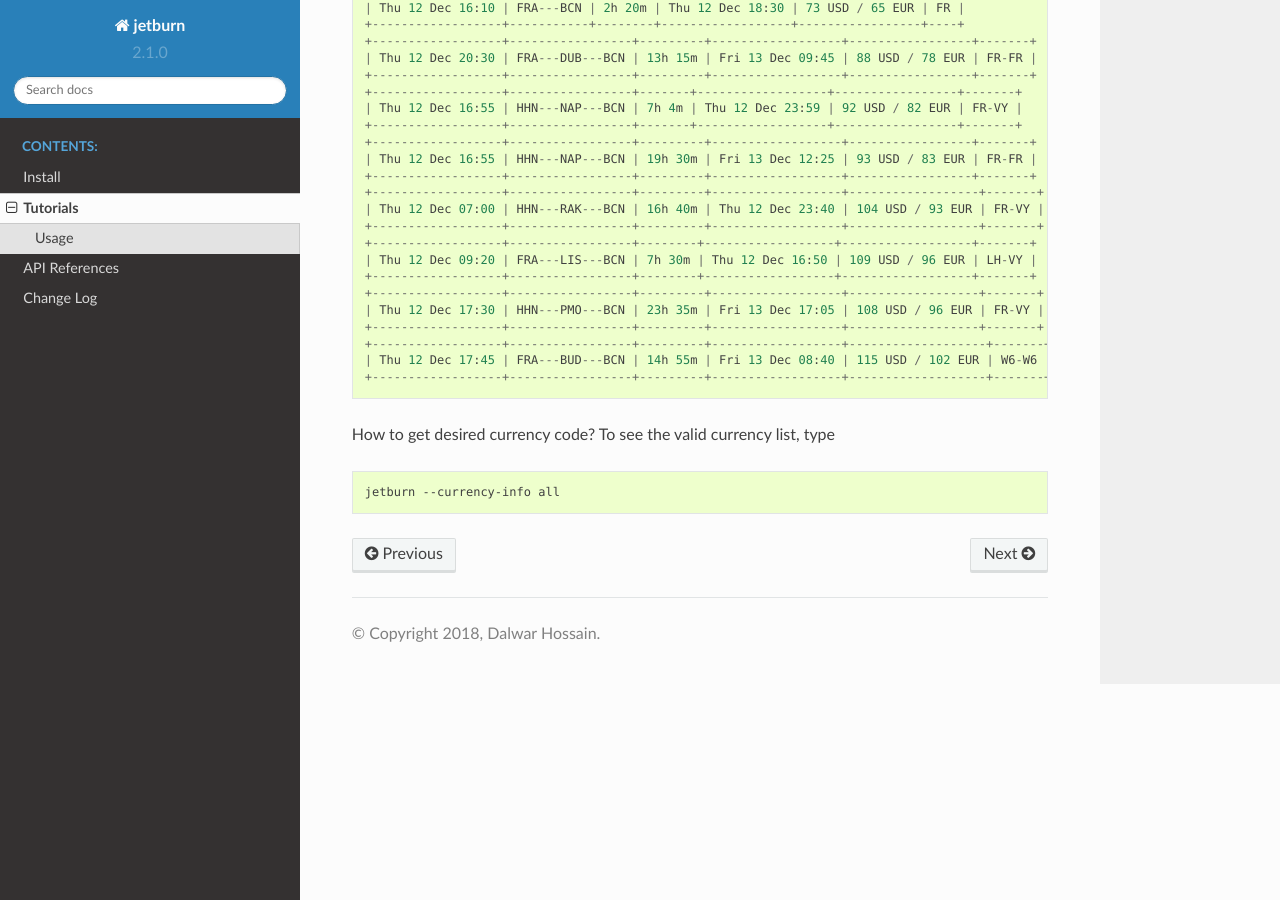
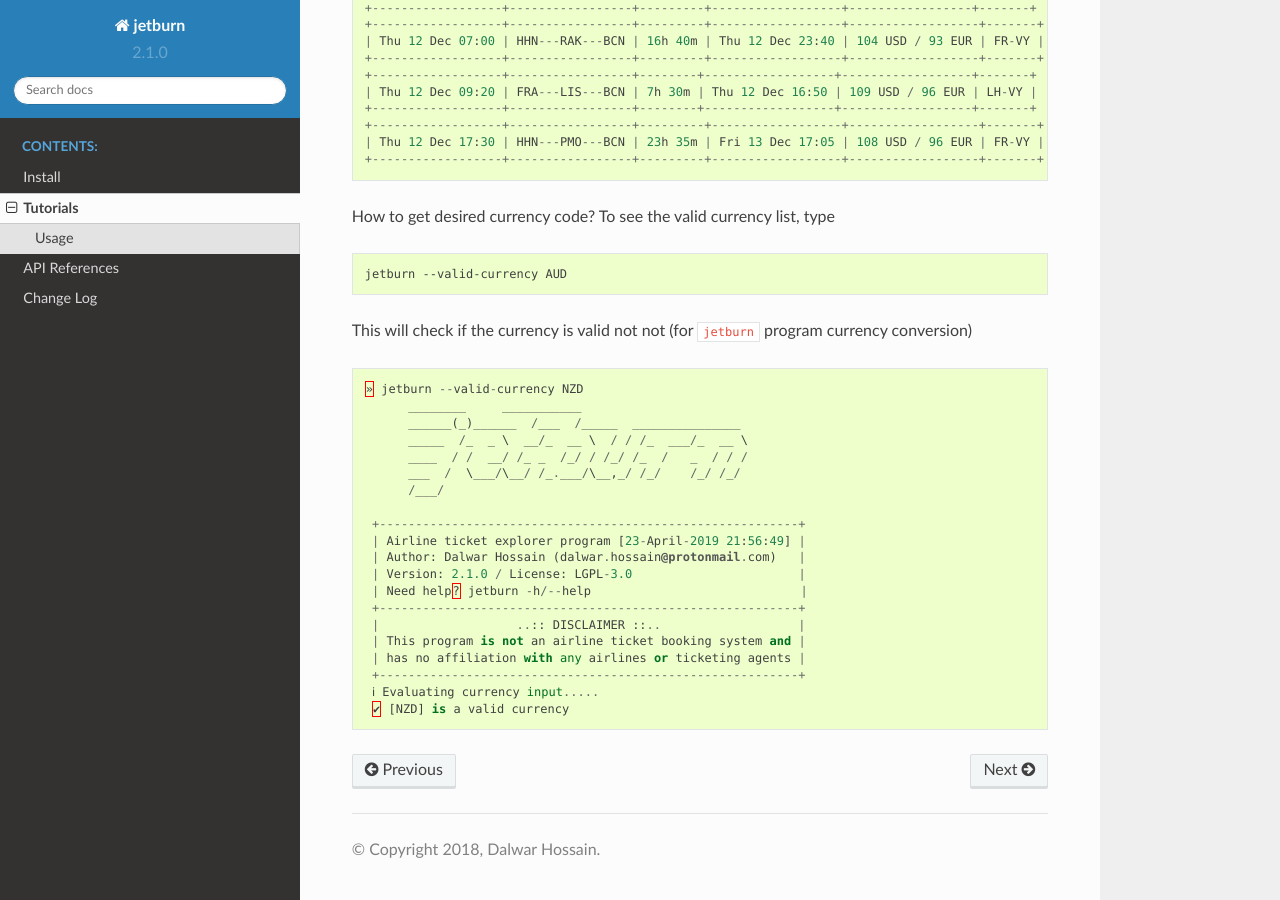
Before and after one commit to dalwar23/jetburn-x, a Sphinx documentation site: the page built from docs/source/tutorials.rst, in a window 1280 px wide and 900 px high, scrolled down 3924 px. Built offline with Sphinx 7.4.7 and the Read the Docs theme 2.0.0, drawn with Linux system fonts in a browser that asks for light colours; some of the changed text lies outside the part shown.

Commit message:
WIP: updating features

```diff
--- a/docs/source/tutorials.rst
+++ b/docs/source/tutorials.rst
@@ -37,9 +37,8 @@
 
     » jetburn --help
     usage: jetburn [-h] [-m MODE] [-c CURRENCY_CODE] [-r RESULTS]
-                   [--currency-info CURRENCY_INFO] [--airport-info AIRPORT_INFO]
-                   [--airline-info AIRLINE_INFO] [--find-airport CITY_NAME]
-                   [--find-currency COUNTRY_NAME] [-v]
+                   [--valid-currency VALID_CURRENCY] [--find-airport CITY_NAME]
+                   [-v]
 
     optional arguments:
       -h, --help            show this help message and exit
@@ -53,22 +52,13 @@
       -r RESULTS, --result RESULTS
                             Number of results to show per search. Default is [5]
                             Usage: jetburn -r 10
-      --currency-info CURRENCY_INFO
+      --valid-currency VALID_CURRENCY
                             Displays if the currency is valid or not for this
                             program. (To be used with -c flag) Usage: jetburn
-                            --currency-info <ISO_4217_currency_code>
-      --airport-info AIRPORT_INFO
-                            Displays information about airport. Usage: jetburn
-                            --airport-info <iata_airport_code>
-      --airline-info AIRLINE_INFO
-                            Displays airline information. Usage: jetburn
-                            --airline-info <iata_airline_code>
+                            --valid-currency <ISO_4217_currency_code>
       --find-airport CITY_NAME
                             Finds airport names and IATA code by city name. Usage:
                             jetburn --find-airport <city_name>
-      --find-currency COUNTRY_NAME
-                            Finds ISO 4217 currency names and codes by country
-                            name. Usage: jetburn --find-currency <country_name>
       -v, --version         Shows current version of jetburn, Usage: jetburn
                             -v/--version
 
@@ -236,12 +226,34 @@
     +------------------+-----------------+---------+------------------+------------------+-------+
     | Thu 12 Dec 17:30 | HHN---PMO---BCN | 23h 35m | Fri 13 Dec 17:05 | 108 USD / 96 EUR | FR-VY |
     +------------------+-----------------+---------+------------------+------------------+-------+
-    +------------------+-----------------+---------+------------------+-------------------+-------+
-    | Thu 12 Dec 17:45 | FRA---BUD---BCN | 14h 55m | Fri 13 Dec 08:40 | 115 USD / 102 EUR | W6-W6 |
-    +------------------+-----------------+---------+------------------+-------------------+-------+
 
 How to get desired currency code? To see the valid currency list, type
 
 .. code-block:: shell
 
-   jetburn --currency-info all
+   jetburn --valid-currency AUD
+
+This will check if the currency is valid not not (for ``jetburn`` program currency conversion)
+
+.. code-block:: python
+
+   » jetburn --valid-currency NZD
+         ________     ___________
+         ______(_)______  /___  /_____  _______________
+         _____  /_  _ \  __/_  __ \  / / /_  ___/_  __ \
+         ____  / /  __/ /_ _  /_/ / /_/ /_  /   _  / / /
+         ___  /  \___/\__/ /_.___/\__,_/ /_/    /_/ /_/
+         /___/
+
+    +----------------------------------------------------------+
+    | Airline ticket explorer program [23-April-2019 21:56:49] |
+    | Author: Dalwar Hossain (dalwar.hossain@protonmail.com)   |
+    | Version: 2.1.0 / License: LGPL-3.0                       |
+    | Need help? jetburn -h/--help                             |
+    +----------------------------------------------------------+
+    |                   ..:: DISCLAIMER ::..                   |
+    | This program is not an airline ticket booking system and |
+    | has no affiliation with any airlines or ticketing agents |
+    +----------------------------------------------------------+
+    ℹ Evaluating currency input.....
+    ✔ [NZD] is a valid currency
```
Also changed, not shown: 2 other files.
